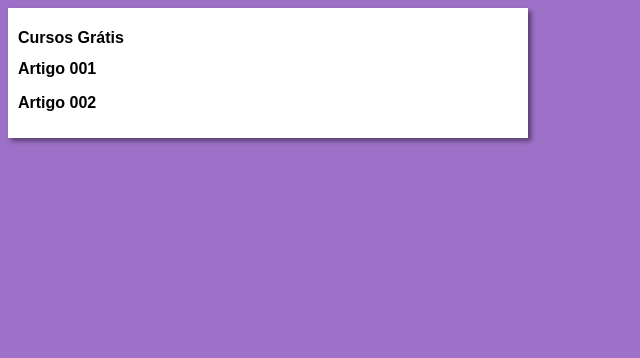
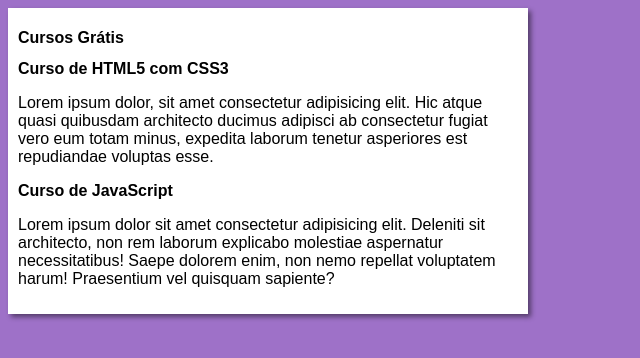
Before and after one commit to Ericky-dev/projeto-site, a plain HTML site: page index.html in a window 1280 px wide. Shown: the whole page, without its empty margins (0-640 px from the left). Drawn offline with Linux system fonts and the light colour scheme.

Commit message:
Update index

```diff
--- a/index.html
+++ b/index.html
@@ -11,15 +11,15 @@
         <header>
             <h1>Cursos Grátis</h1>
         </header>
-          <article>
-             <h2>Artigo 001</h2>
-             <p></p>
-          </article>
+        <article>
+            <h2>Curso de HTML5 com CSS3</h2>
+            <p>Lorem ipsum dolor, sit amet consectetur adipisicing elit. Hic atque quasi quibusdam architecto ducimus adipisci ab consectetur fugiat vero eum totam minus, expedita laborum tenetur asperiores est repudiandae voluptas esse.</p>
+         </article>
 
-          <article>
-            <h2>Artigo 002</h2>
-            <p></p>
-          </article>
+         <article>
+           <h2>Curso de JavaScript</h2>
+           <p>Lorem ipsum dolor sit amet consectetur adipisicing elit. Deleniti sit architecto, non rem laborum explicabo molestiae aspernatur necessitatibus! Saepe dolorem enim, non nemo repellat voluptatem harum! Praesentium vel quisquam sapiente?</p>
+         </article>
     </main>
 
 </body>
```
